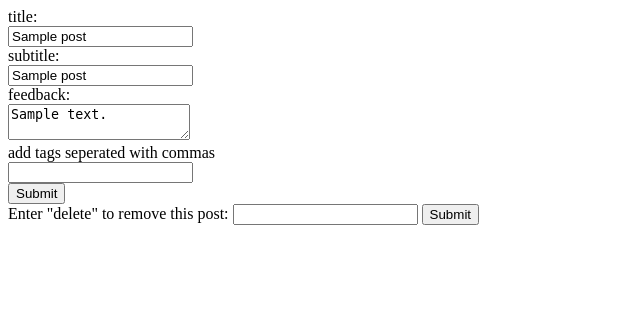
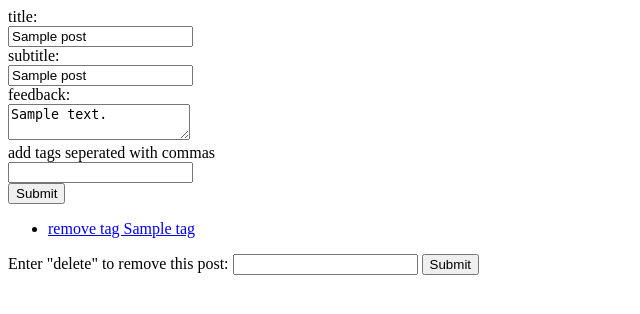
Before and after one commit to yahighness/s_a_p, a Django app: page /edit/1 in a window 1280 px wide. Shown: the top 314 px of the page, without its empty margins (0-640 px from the left). Run offline with Django 3.2, Linux system fonts and the light colour scheme; a user stored in the database is signed in; tables that the repository leaves empty hold one stand-in row (values such as "Sample post").

Commit message:
edited post tags

```diff
--- a/s_a_p/my_sap/templates/edit_post.html
+++ b/s_a_p/my_sap/templates/edit_post.html
@@ -21,6 +21,14 @@
 		  </div>
 	    <input type="submit" value="Submit">
 	</form>
+	<div>
+		<ul>
+			{% for tag in post.tags.all %}
+				<li><a href="{% url 'remove-tag' post_id=post.id tag_id=tag.id %}">remove tag {{tag}}</a> </li>
+		    {% endfor %}
+
+		</ul>
+	</div>
 	<form action="{% url 'delete-post' post_id=post.id %}" method="post">
 		{% csrf_token %}
 		<label for="confirm-delete">Enter "delete" to remove this post:</label>
--- a/s_a_p/my_sap/urls.py
+++ b/s_a_p/my_sap/urls.py
@@ -10,5 +10,6 @@ urlpatterns=[
     path("resource/", views.resource, name="resource"),
     path("client/", views.client, name="client"),
     re_path(r"^edit/(?P<post_id>\d+)$", views.edit_post, name="edit-post"),
+    re_path(r"^remove_tag/(?P<post_id>\d+)/(?P<tag_id>\d+)$", views.remove_tag, name="remove-tag"),
     re_path(r"^delete/(?P<post_id>\d+)$", views.delete_post, name="delete-post"),
 ]
--- a/s_a_p/my_sap/views.py
+++ b/s_a_p/my_sap/views.py
@@ -68,6 +68,18 @@ def edit_post(request, post_id):
 
     return response
 
+def remove_tag(request, post_id, tag_id):
+    post = Post.objects.get(id=post_id)
+
+    if post.author.user.id != request.user.id:
+        return HttpResponse(status=401)
+
+    tag = Tag.objects.get(id=tag_id)
+    post.tags.remove(tag)
+
+    return redirect("edit-post", post_id=post_id)
+
+
 def delete_post(request, post_id):
     post = Post.objects.get(id=post_id)
     context = {"post": post}
```
